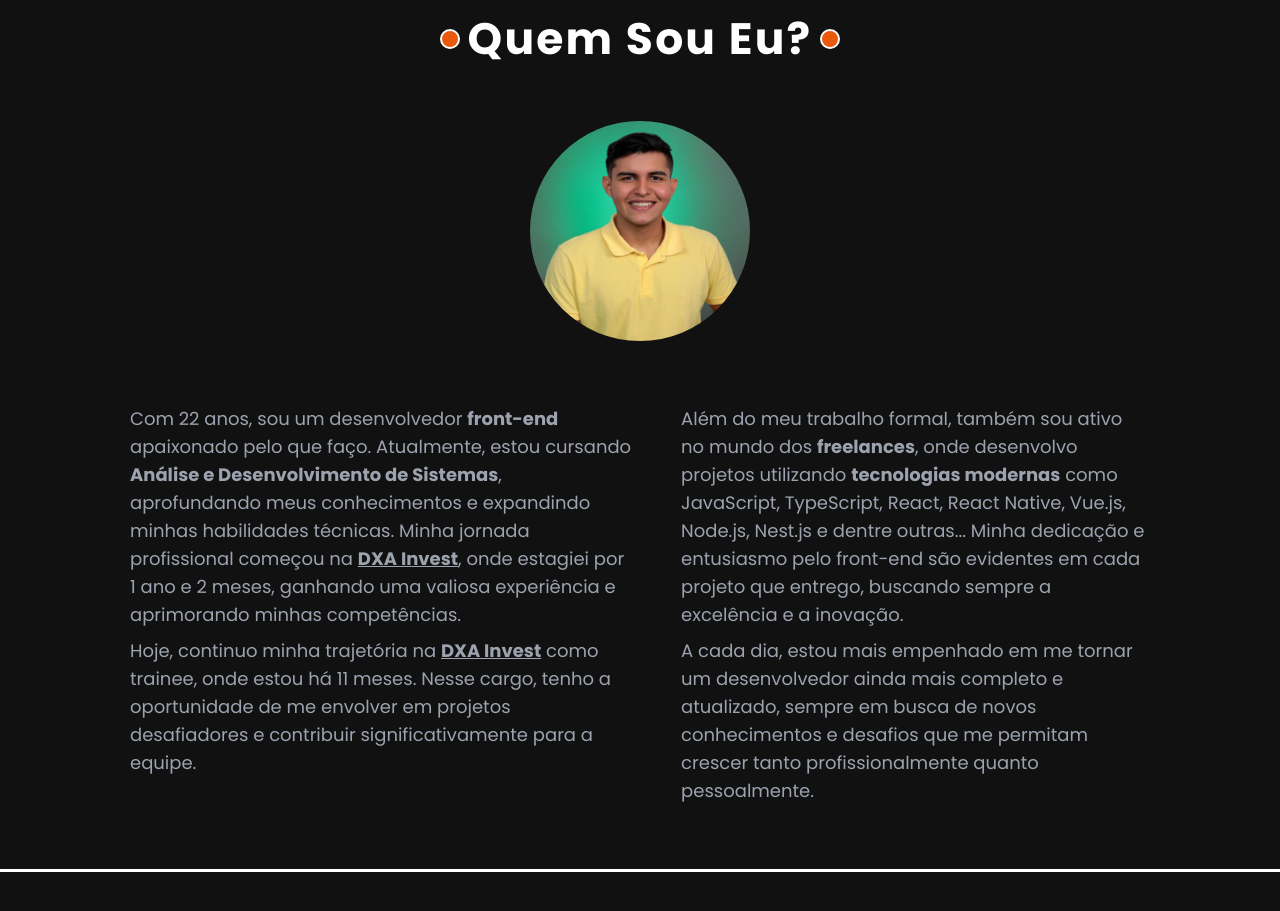
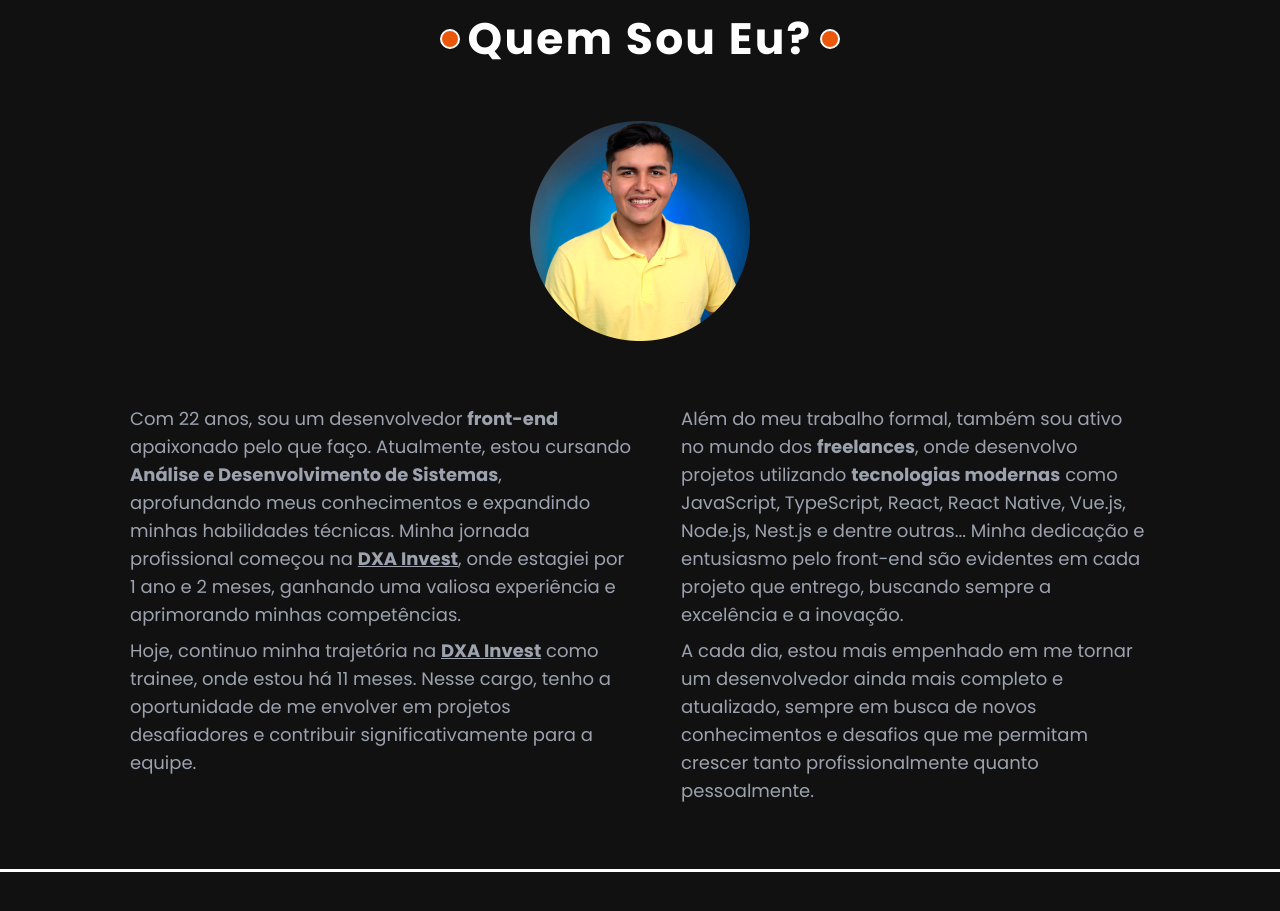
Before and after one commit to DuDupedrosa/new-portfolio, a Next.js app: page / in a window 1280 px wide. Shown: the part 1160-2071 px from the top of the page. Built offline with nearby package versions, Linux system fonts and the light colour scheme.

Commit message:
finalizando porfolio v1

```diff
--- a/src/components/home/WhoIAm/index.tsx
+++ b/src/components/home/WhoIAm/index.tsx
@@ -1,7 +1,7 @@
 import PageTitle from '@/components/Common/PageTitle.tsx';
 import React from 'react';
 import Image from 'next/image';
-import Eduardo from '@/assets/images/Eduardo Pedrosa.jpg';
+import Eduardo from '@/assets/images/07-dealboard 1.png';
 import { handleRedirect } from '@/helpers/methods/handleRedirect';
 import { useTranslation } from 'react-i18next';
 import { languageTextEnum } from '@/helpers/enums/LanguageEnum';
@@ -24,7 +24,7 @@ function WhoIam() {
               <Image
                 src={Eduardo}
                 alt="Imagem"
-                className="w-[220px] h-[220px] rounded-full"
+                className="w-[220px] h-[220px]"
               />
             </div>
 
```
Also changed, not shown: src/assets/images/07-dealboard 1.png (added), src/assets/images/Eduardo Pedrosa 1.png (added).
